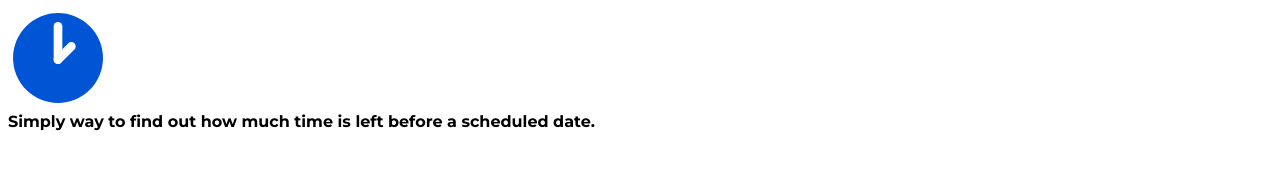
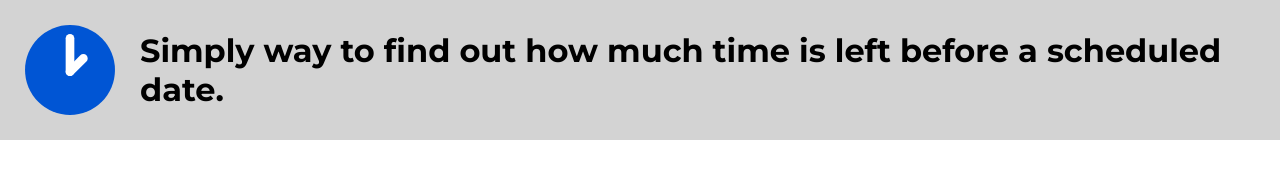
Before and after one commit to bullbesh/whatime, a plain HTML site: page main/index.html in a window 1280 px wide. Drawn offline with Linux system fonts and the light colour scheme.

Commit message:
Make header block with thematic content

```diff
--- a/assets/css/style.css
+++ b/assets/css/style.css
@@ -1,5 +1,7 @@
 body {
-    font-family: 'Montserrat', sans-serif;
+    font-family: 'Montserrat', sans-serif;;
+    margin: 0;
+    padding: 0;
 }
 
 *,
@@ -8,15 +10,18 @@ body {
     box-sizing: border-box;
 }
 
-.container {
-    width: 100%;
-    max-width: 1200px;
-    margin: 0 auto;
+.header {
+    display: flex;
+    background-color: lightgrey;
+    font-size: xx-large;
+    max-width: 100%;
+    padding-top: 20px;
+    padding-bottom: 20px;
+    padding-left: 20px;
 }
 
-.timer {
+.title {
+    margin-left: 20px;
     display: flex;
-    justify-content: center;
-    align-items: center;
-    height: 100vh;
+    align-items: center
 }
```
Also changed, not shown: index.html (deleted, +0 -18 lines).
